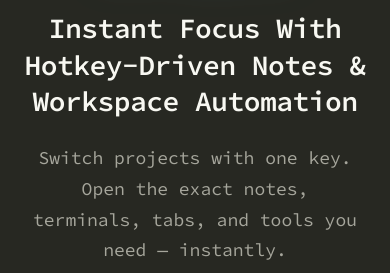
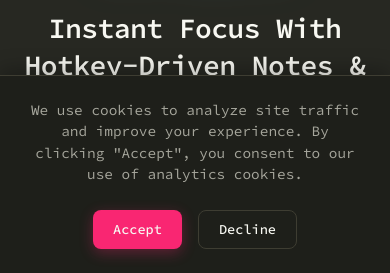
Before and after one commit to uncrumpled2/uncrumpled-website, a plain HTML site: page index.html in a window 390 px wide. Shown: the part 571-844 px from the top of the page. Drawn offline with Linux system fonts and the light colour scheme.

Commit message:
google analytics and cookie banner

```diff
--- a/index.html
+++ b/index.html
@@ -25,6 +25,29 @@
     <link rel="preconnect" href="https://fonts.gstatic.com" crossorigin>
     <link href="https://fonts.googleapis.com/css2?family=Source+Code+Pro:wght@300;400;500;600;700&display=swap" rel="stylesheet">
     <link rel="stylesheet" href="styles.css">
+
+    <!-- Google Analytics - Only loads after consent -->
+    <script>
+        window.dataLayer = window.dataLayer || [];
+        function gtag(){dataLayer.push(arguments);}
+
+        function loadGoogleAnalytics() {
+            if (document.getElementById('ga-script')) return;
+            var script = document.createElement('script');
+            script.id = 'ga-script';
+            script.async = true;
+            script.src = 'https://www.googletagmanager.com/gtag/js?id=G-H0KCKV3VVK';
+            document.head.appendChild(script);
+
+            gtag('js', new Date());
+            gtag('config', 'G-H0KCKV3VVK');
+        }
+
+        // Check if user already consented
+        if (localStorage.getItem('cookieConsent') === 'accepted') {
+            loadGoogleAnalytics();
+        }
+    </script>
 </head>
 <body>
     <!-- Hero Section -->
@@ -666,6 +689,17 @@
         </div>
     </footer>
 
+    <!-- Cookie Consent Banner -->
+    <div id="cookie-banner" class="cookie-banner" style="display: none;">
+        <div class="cookie-content">
+            <p>We use cookies to analyze site traffic and improve your experience. By clicking "Accept", you consent to our use of analytics cookies.</p>
+            <div class="cookie-buttons">
+                <button id="cookie-accept" class="btn btn-primary btn-cookie">Accept</button>
+                <button id="cookie-decline" class="btn btn-secondary btn-cookie">Decline</button>
+            </div>
+        </div>
+    </div>
+
     <script src="animation.js"></script>
     <script src="main.js"></script>
 </body>
--- a/main.js
+++ b/main.js
@@ -10,6 +10,7 @@ document.addEventListener('DOMContentLoaded', () => {
     initPollForm();
     initCTAButtons();
     initScrollAnimations();
+    initCookieConsent();
 });
 
 /**
@@ -307,3 +308,37 @@ document.querySelectorAll('.poll-options').forEach(group => {
         });
     });
 });
+
+/**
+ * Cookie Consent Banner
+ * Shows banner for EU visitors who haven't made a choice yet
+ */
+function initCookieConsent() {
+    const banner = document.getElementById('cookie-banner');
+    const acceptBtn = document.getElementById('cookie-accept');
+    const declineBtn = document.getElementById('cookie-decline');
+
+    if (!banner || !acceptBtn || !declineBtn) return;
+
+    // Check if user has already made a choice
+    const consent = localStorage.getItem('cookieConsent');
+    if (consent) return; // User already made a choice
+
+    // Show banner (simplified approach - show to all users without consent)
+    // For production, you might want to use a geolocation API to detect EU visitors
+    banner.style.display = 'flex';
+
+    acceptBtn.addEventListener('click', () => {
+        localStorage.setItem('cookieConsent', 'accepted');
+        banner.style.display = 'none';
+        // Load Google Analytics
+        if (typeof loadGoogleAnalytics === 'function') {
+            loadGoogleAnalytics();
+        }
+    });
+
+    declineBtn.addEventListener('click', () => {
+        localStorage.setItem('cookieConsent', 'declined');
+        banner.style.display = 'none';
+    });
+}
--- a/styles.css
+++ b/styles.css
@@ -1517,3 +1517,83 @@ a:hover {
         font-size: 0.8rem;
     }
 }
+
+/* ==================== */
+/* Cookie Consent Banner */
+/* ==================== */
+.cookie-banner {
+    position: fixed;
+    bottom: 0;
+    left: 0;
+    right: 0;
+    background: var(--bg-secondary);
+    border-top: 1px solid var(--border-color);
+    padding: var(--spacing-md) var(--spacing-lg);
+    z-index: 9999;
+    display: flex;
+    justify-content: center;
+    align-items: center;
+    box-shadow: 0 -4px 20px rgba(0, 0, 0, 0.3);
+    animation: slideUp 0.3s ease-out;
+}
+
+@keyframes slideUp {
+    from {
+        transform: translateY(100%);
+        opacity: 0;
+    }
+    to {
+        transform: translateY(0);
+        opacity: 1;
+    }
+}
+
+.cookie-content {
+    max-width: 900px;
+    display: flex;
+    align-items: center;
+    gap: var(--spacing-lg);
+    flex-wrap: wrap;
+    justify-content: center;
+}
+
+.cookie-content p {
+    flex: 1;
+    min-width: 280px;
+    font-size: 0.9rem;
+    color: var(--text-secondary);
+    margin: 0;
+    line-height: 1.5;
+}
+
+.cookie-buttons {
+    display: flex;
+    gap: var(--spacing-sm);
+    flex-shrink: 0;
+}
+
+.btn-cookie {
+    padding: 0.625rem 1.25rem;
+    font-size: 0.85rem;
+}
+
+@media (max-width: 600px) {
+    .cookie-banner {
+        padding: var(--spacing-md);
+    }
+
+    .cookie-content {
+        flex-direction: column;
+        text-align: center;
+        gap: var(--spacing-md);
+    }
+
+    .cookie-content p {
+        min-width: auto;
+    }
+
+    .cookie-buttons {
+        width: 100%;
+        justify-content: center;
+    }
+}
```
